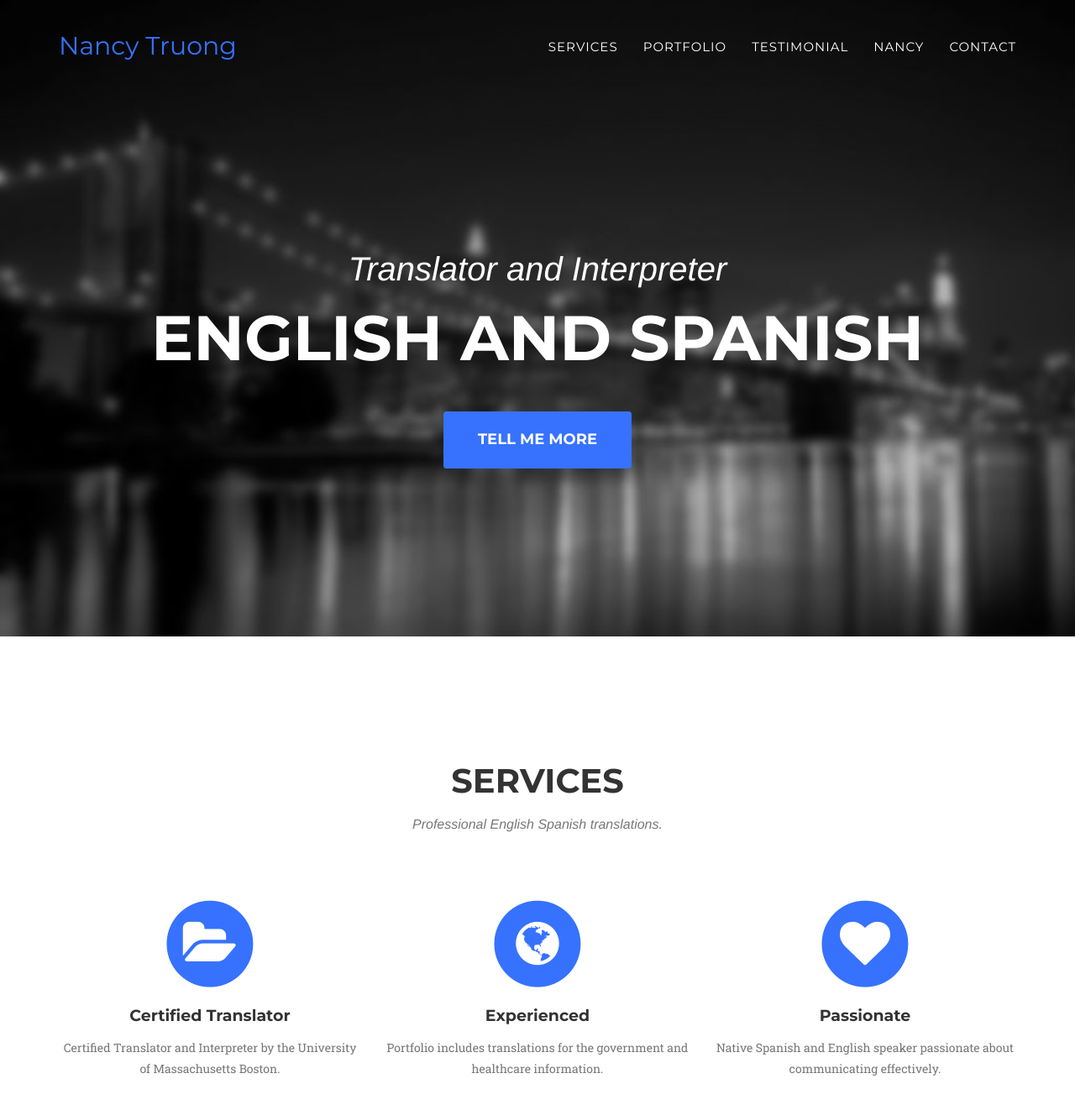
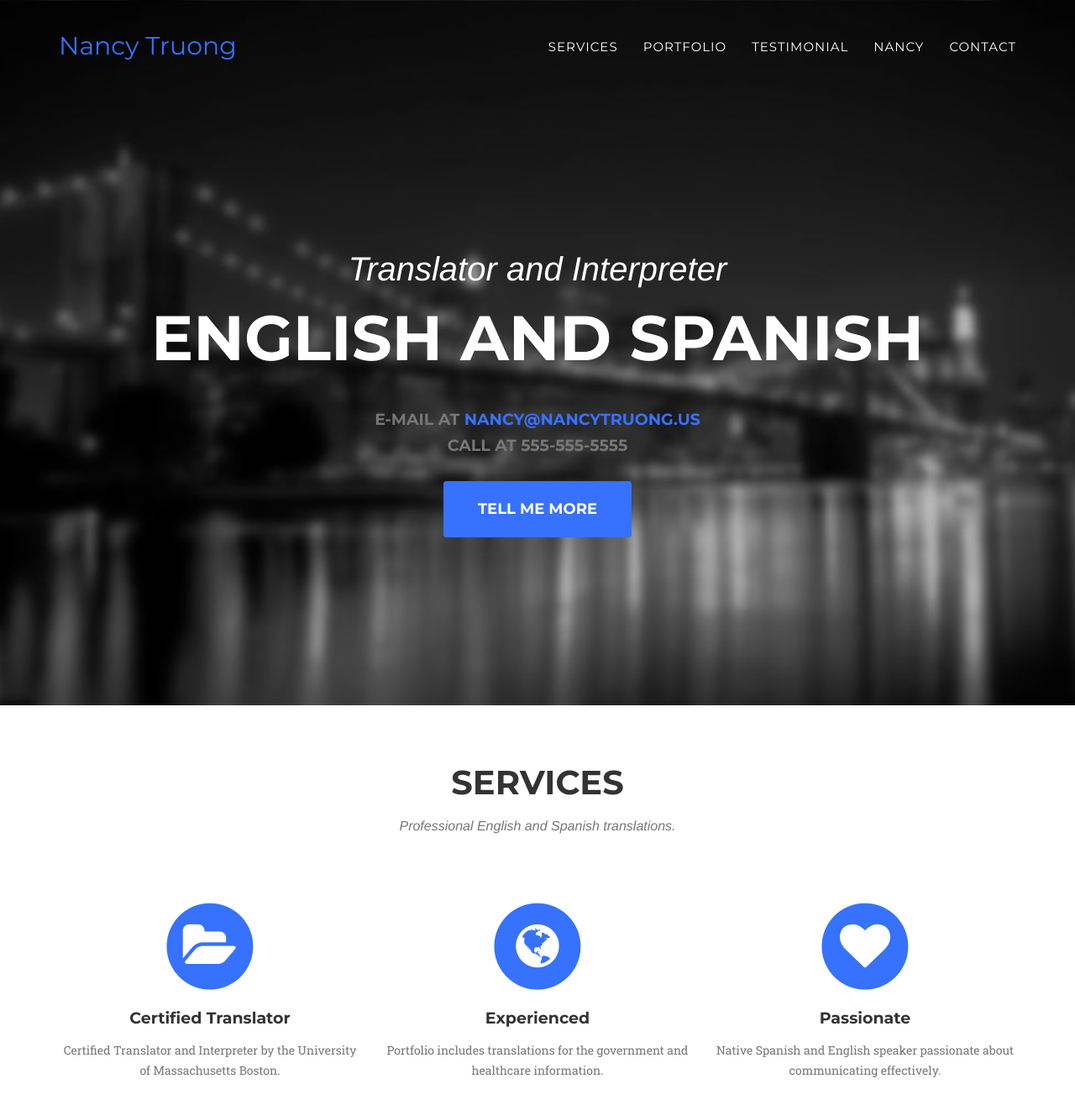
Before and after one commit to nancytruongus/nancytruongus.github.io, a Jekyll site: the page built from index.html, in a window 1280 px wide and 1400 px high. Shown: the top 1322 px of the window at 84% size. Built offline with Jekyll 4.4.1, drawn with Linux system fonts in a browser that asks for light colours; some web fonts are replaced; some of the changed text lies outside the part shown.

Commit message:
contact info placement and styling

```diff
--- a/_includes/contact.html
+++ b/_includes/contact.html
@@ -2,41 +2,14 @@
         <div class="container">
             <div class="row">
                 <div class="col-lg-12 text-center">
-                    <h2 class="section-heading">Contact Us</h2>
-                    <h3 class="section-subheading text-muted">Lorem ipsum dolor sit amet consectetur.</h3>
+                    <h2 class="section-heading">Contact</h2>
+                    <h3 class="section-subheading text-muted">Skip the agency - get a certified English and Spanish translator now.</h3>
                 </div>
             </div>
             <div class="row">
-                <div class="col-lg-12">
-                    <form name="sentMessage" id="contactForm" novalidate>
-                        <div class="row">
-                            <div class="col-md-6">
-                                <div class="control-group form-group">
-                                    <input type="text" class="form-control" placeholder="Your Name *" id="name" required data-validation-required-message="Please enter your name.">
-                                    <p class="help-block text-danger"></p>
-                                </div>
-                                <div class="control-group form-group">
-                                    <input type="email" class="form-control" placeholder="Your Email *" id="email" required data-validation-required-message="Please enter your email address.">
-                                    <p class="help-block text-danger"></p>
-                                </div>
-                                <div class="control-group form-group">
-                                    <input type="tel" class="form-control" placeholder="Your Phone *" id="phone" required data-validation-required-message="Please enter your phone number.">
-                                    <p class="help-block text-danger"></p>
-                                </div>
-                            </div>
-                            <div class="col-md-6">
-                                <div class="control-group form-group">
-                                    <textarea class="form-control" placeholder="Your Message *" id="message" required data-validation-required-message="Please enter a message."></textarea>
-                                    <p class="help-block text-danger"></p>
-                                </div>
-                            </div>
-                            <div class="clearfix"></div>
-                            <div class="col-lg-12 text-center">
-                                <div id="success"></div>
-                                <button type="submit" class="btn btn-xl">Send Message</button>
-                            </div>
-                        </div>
-                    </form>
+                <div class="col-lg-8 col-lg-offset-2 text-center">
+                    <h4 class="large text-muted">E-mail at <a href="mailto:nancy@nancytruong.us" target="_blank">nancy@nancytruong.us</a></p>
+                    <h4 class="large text-muted">Call at 555-555-5555</p>
                 </div>
             </div>
         </div>
--- a/_includes/header.html
+++ b/_includes/header.html
@@ -46,6 +46,10 @@
             <div class="intro-text">
                 <div class="intro-lead-in">Translator and Interpreter</div>
                 <div class="intro-heading">English and Spanish</div>
+                <h4 class="large text-muted">
+                    E-mail at <a href="mailto:nancy@nancytruong.us" target="_blank">nancy@nancytruong.us</a>
+                </h4>
+                <h4 class="large text-muted">Call at 555-555-5555</h4>
                 <a href="#services" class="page-scroll btn btn-xl">Tell Me More</a>
             </div>
         </div>
--- a/_includes/services.html
+++ b/_includes/services.html
@@ -4,7 +4,7 @@
             <div class="row">
                 <div class="col-lg-12 text-center">
                     <h2 class="section-heading">Services</h2>
-                    <h3 class="section-subheading text-muted">Professional English Spanish translations.</h3>
+                    <h3 class="section-subheading text-muted">Professional English and Spanish translations.</h3>
                 </div>
             </div>
             <div class="row text-center">
```
Also changed, not shown: _includes/css/agency.css (+13 -1 lines).
